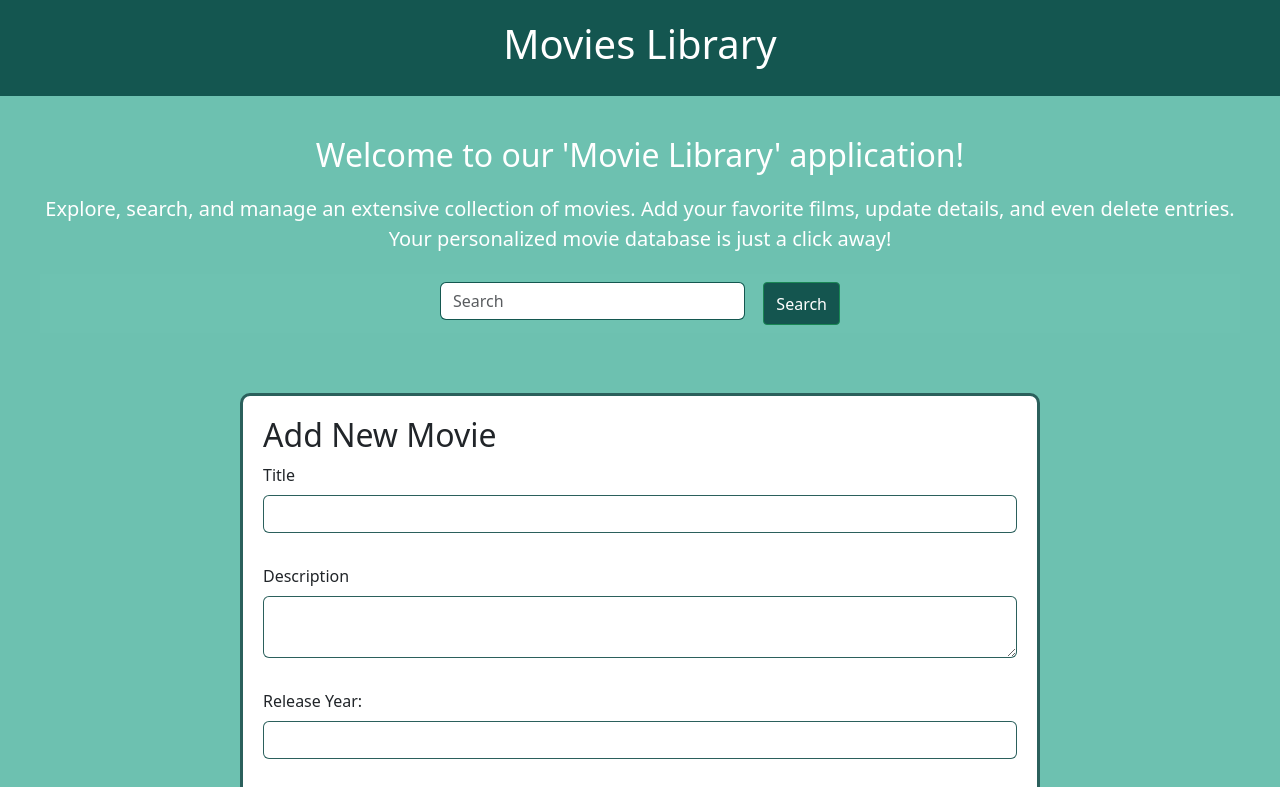
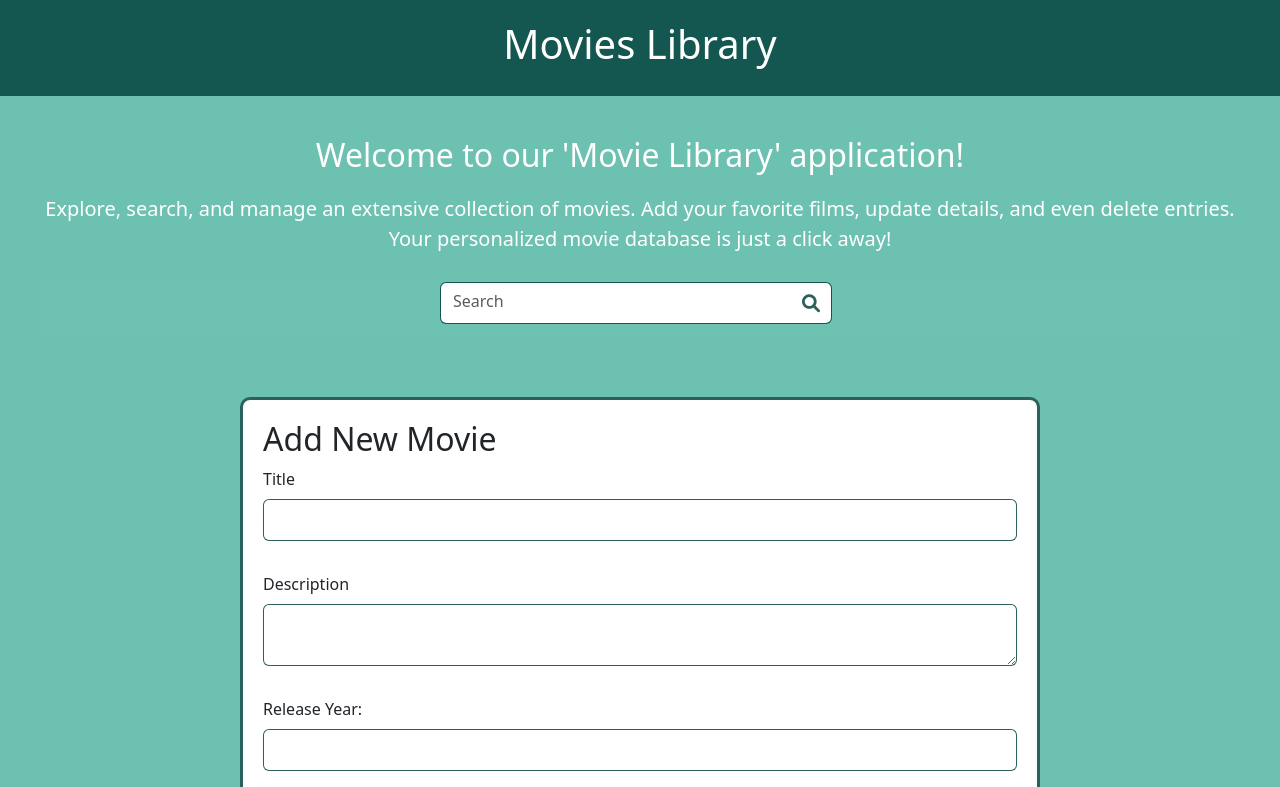
Before and after one commit to hasanBafuleh/Movies-Library, a website: page Front-End/index.html in a window 1280 px wide. Shown: the top 787 px of the page. Drawn offline with nearby package versions, Linux system fonts and the light colour scheme; no server answers.

Commit message:
new like and search buttons

```diff
--- a/Front-End/index.html
+++ b/Front-End/index.html
@@ -9,6 +9,7 @@
       href="https://cdn.jsdelivr.net/npm/bootstrap@5.3.2/dist/css/bootstrap.min.css"
       rel="stylesheet"
     />
+    <link rel="stylesheet" href="https://cdnjs.cloudflare.com/ajax/libs/font-awesome/6.0.0/css/all.min.css" />
   </head>
 
   <body>
@@ -27,7 +28,9 @@
         <div class="container-fluid">
           <form class="d-flex" role="search">
             <input class="form-control custom-border-color me-2" type="search" placeholder="Search" aria-label="Search">
-            <button class="btn btn-outline-success" type="submit">Search</button>
+            <button class="btn btn-outline-success" type="submit">
+              <i class="fa fa-search"></i>
+            </button>
           </form>
         </div>
       </nav>
--- a/Front-End/script.js
+++ b/Front-End/script.js
@@ -117,15 +117,16 @@ async function show() {
                   <!-- Like button -->
                   <div class="row mt-4">
                   <div class="col">
-                      <button type="button" class="btn like-button" style="border-radius: 4px; background-color: #04423dd7; color: #fff; border: none; box-shadow: none;" onclick="likeMovie(${movies[index].id})">
-                          Like <span class="like-count">${movies[index].likes}</span>
-                      </button>
+                  <button type="button" class="btn edit-button" style="border-radius: 4px; background-color: #04423dd7; color: #fff; border: none; box-shadow: none;" onclick="editMovie(${movies[index].id})">
+                      Edit
+                  </button>
                   </div>
                   <div class="col text-end">
-                      <button type="button" class="btn edit-button" style="border-radius: 4px; background-color: #04423dd7; color: #fff; border: none; box-shadow: none;" onclick="editMovie(${movies[index].id})">
-                          Edit
-                      </button>
-                  </div>
+                  <button type="button" class="btn like-button" style="border-radius: 4px; background: none; color: rgba(4, 67, 62, 0.843); border: none; box-shadow: none; font-size: 18px;" onclick="likeMovie(${movies[index].id})">
+                    <i class="fa fa-thumbs-up" style="font-size: 24px;"></i>
+                    <span class="like-count" style="margin-left: 8px; font-size: 16px;">${movies[index].likes}</span>
+                  </button>
+                </div>
                   </div>
                   <!-- Add a container for comments -->
                   <div class="comments-container mt-3">
--- a/Front-End/styles.css
+++ b/Front-End/styles.css
@@ -72,7 +72,7 @@ label {
 
 button.btn-primary,
 button.btn-secondary {
-  background-color: #04423dd7;
+  background-color: rgba(4, 66, 61, 0.843);
   color: #fff;
   padding: 10px;
   border: none;
@@ -81,19 +81,12 @@ button.btn-secondary {
 }
 
 button.btn-primary:hover,
-button.btn-secondary:hover,
-body .navbar button:hover {
+button.btn-secondary:hover {
   background-color: #006c65 !important;
 }
 
 body .navbar {
   background-color: rgb(110, 194, 177) !important;
-}
-
-body .navbar button {
-  border-radius: 4px;
-  background-color: rgba(4, 66, 61, 0.843);
-  color: #fff;
 }
 
 body .navbar form {
@@ -121,3 +114,35 @@ body .navbar .container-fluid .d-flex {
   border-top: 1px solid rgba(4, 67, 62, 0.843) !important;
   border-radius: 5px 5px 5px 5px !important;
 }
+
+button.btn-outline-success {
+  background: none !important; /* Remove background */
+  border: none;
+  padding: 10px;
+  cursor: pointer;
+}
+
+button.btn-outline-success i {
+  /* Style the search icon */
+  font-size: 18px;
+  color: rgba(4, 67, 62, 0.843);
+}
+
+.custom-border-color {
+  border-color: rgba(4, 67, 62, 0.843) !important;
+}
+
+/* Adjust the layout to position the icon to the right */
+form.d-flex {
+  position: relative;
+}
+
+input.form-control {
+  padding-right: 40px;
+  padding-bottom: 10px; /* Adjust the padding to make space for the icon */
+}
+
+button.btn-outline-success {
+  position: absolute;
+  right: 10px; /* Adjust the right position as needed */
+}
```
Also changed, not shown: 1 other file.
